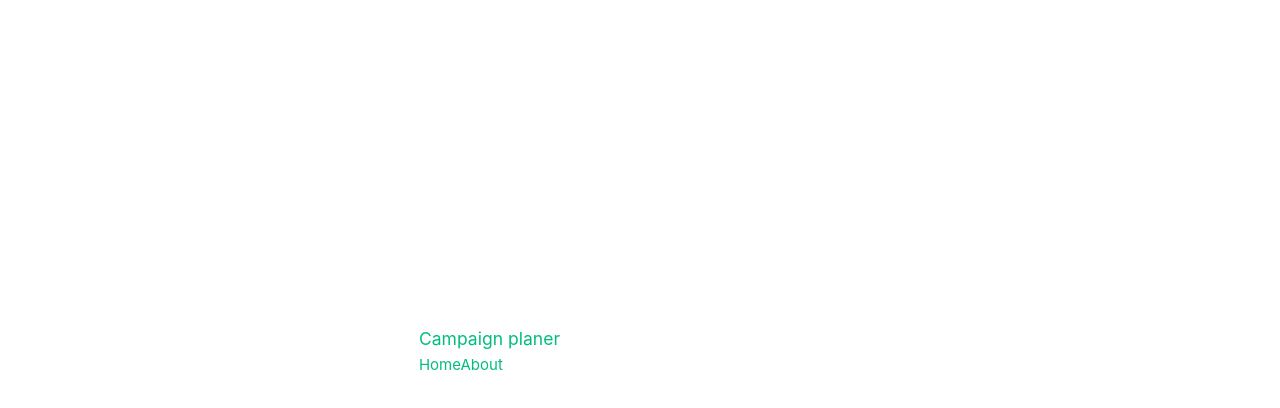
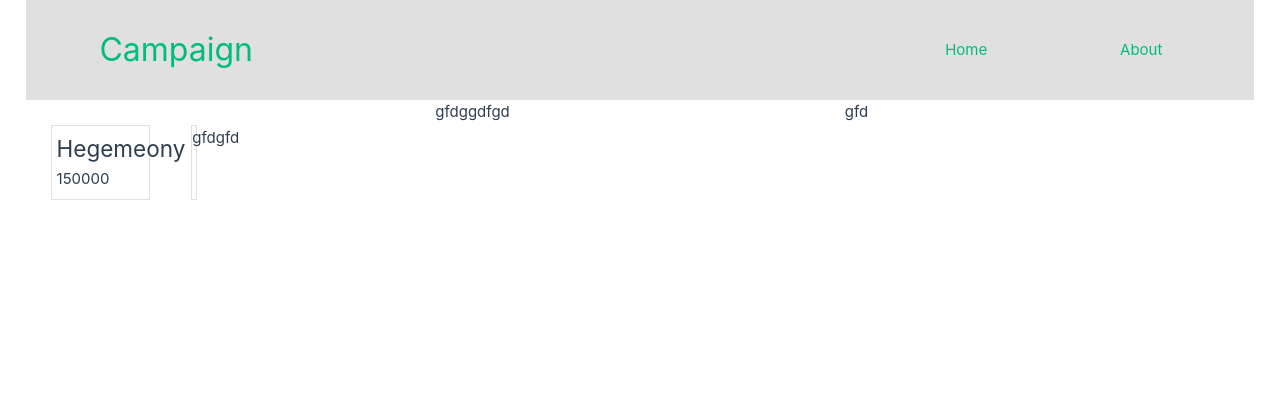
Before and after one commit to kuborek2/campaign_planer, a Vue app in the folder frontend/: page / in a window 1280 px wide. Shown: the top 408 px of the page. Built offline with nearby package versions, Linux system fonts and the light colour scheme.

Commit message:
Added Header, Central content container and started company items

```diff
--- a/frontend/src/App.vue
+++ b/frontend/src/App.vue
@@ -12,77 +12,27 @@ import Header from '@/components/Header.vue';
 
       <div class="wrapper">
         <HelloWorld msg="You did it!" />
-
-      <nav>
-        <RouterLink to="/">Home</RouterLink>
-        <RouterLink to="/about">About</RouterLink>
-      </nav>
       </div> -->
 
 
-  <!-- <RouterView /> -->
+    <RouterView />
 </template>
 
-<style scoped>
-header {
-    width: 100%;
-    height: 150px;
+
+<style>
+
+#app {
+  width: 100vw;
+  height: 100vh;
+  display: flex !important;
+  flex-direction: column;
+  padding: 0 2vw !important;
 }
 
-.logo {
-  display: block;
-  margin: 0 auto 2rem;
-}
-
-nav {
+header {
+  align-self: flex-start;
   width: 100%;
-  font-size: 12px;
-  text-align: center;
-  margin-top: 2rem;
-}
-
-nav a.router-link-exact-active {
-  color: var(--color-text);
-}
-
-nav a.router-link-exact-active:hover {
-  background-color: transparent;
-}
-
-nav a {
-  display: inline-block;
-  padding: 0 1rem;
-  border-left: 1px solid var(--color-border);
-}
-
-nav a:first-of-type {
-  border: 0;
-}
-
-@media (min-width: 1024px) {
-  header {
-    display: flex;
-    place-items: center;
-    padding-right: calc(var(--section-gap) / 2);
-  }
-
-  .logo {
-    margin: 0 2rem 0 0;
-  }
-
-  header .wrapper {
-    display: flex;
-    place-items: flex-start;
-    flex-wrap: wrap;
-  }
-
-  nav {
-    text-align: left;
-    margin-left: -1rem;
-    font-size: 1rem;
-
-    padding: 1rem 0;
-    margin-top: 1rem;
-  }
+  height: 100px;
+  max-height: 100px;
 }
 </style>
--- /dev/null
+++ b/frontend/src/components/CompanyItem.vue
@@ -0,0 +1,43 @@
+<script setup>
+</script>
+
+<template>
+    <div class="container">
+        <div class="item">
+            <h2>
+                <slot name="name"></slot>
+            </h2>
+            <div class="details">
+                <h4>
+                    <slot name="budget"></slot>
+                </h4>
+            </div>
+        </div>
+        <div class="button">
+            gfdgfd
+        </div>
+    </div>
+</template>
+
+<style scoped>
+.container {
+    display: flex;
+    flex-direction: row;
+}
+.item {
+    width: calc(75% - 25px);
+    height: 75px;
+    margin: 25px 0px 25px 25px;
+    display: gird;
+    grid-template-columns: auto;
+    grid-template-rows: 1fr 1fr;
+    padding: 5px;
+    border: 1px solid #E0E0E0;
+}
+.button {
+    width: calc(25% - 25px);
+    height: 75px;
+    margin: 25px 25px 25px 0px;
+    border: 1px solid #E0E0E0;
+}
+</style>
--- /dev/null
+++ b/frontend/src/components/ContentContainer.vue
@@ -0,0 +1,89 @@
+<script setup>
+    import CompanyItem from "./CompanyItem.vue";
+    const companies =
+    [
+        {
+            company_id: 1,
+            name: 'Domain of Man',
+            fund_balance: 100000,
+            products_list: [
+                {
+                    product_id: 1,
+                    name: 'gate'
+                },
+                {
+                    product_id: 2,
+                    name: 'exploration ship'
+                },
+                {
+                    product_id: 3,
+                    name: 'artifacts'
+                }
+            ]
+        },
+        {
+            company_id: 2,
+            name: 'Hegemony',
+            fund_balance: 200000,
+            products_list: [
+                {
+                    product_id: 1,
+                    name: 'toothbrash'
+                },
+                {
+                    product_id: 2,
+                    name: 'ore'
+                },
+                {
+                    product_id: 3,
+                    name: 'food'
+                }
+            ]
+        },
+    ]
+</script>
+
+<template>
+    <div class="container">
+        <div class="companies">
+            <CompanyItem>
+                <template #name>
+                    Hegemeony
+                </template>
+                <template #budget>
+                    150000
+                </template>
+            </CompanyItem>
+        </div>
+        <div class="products">
+            gfdggdfgd
+        </div>
+        <div class="campaigns">
+            gfd
+        </div>
+    </div>
+</template>
+
+<style scoped>
+.container {
+    width: 100%;
+    height: 100%;
+    display: grid;
+    grid-template-columns: 1fr 1fr 1fr;
+    grid-template-rows: auto;
+    grid-template-areas:
+    "companies products campaigns";
+}
+
+.companies {
+    grid-area: companies;
+}
+
+.products {
+    grid-area: products;
+}
+
+.campaigns {
+    grid-area: campaigns;
+}
+</style>
--- a/frontend/src/components/Header.vue
+++ b/frontend/src/components/Header.vue
@@ -4,17 +4,51 @@ import { RouterLink } from 'vue-router'
 
 <template>
     <div class="container">
-        <h3 class="title">
-            <RouterLink to="/">Campaign planer</RouterLink>
-        </h3>
-        <RouterLink to="/">Home</RouterLink>
-        <RouterLink to="/about">About</RouterLink>
+        <div class="title">
+            <RouterLink  to="/"><span>Campaign planer</span></RouterLink>
+        </div>
+        <div class="separator"/>
+        <div class="nav">
+            <RouterLink to="/">Home</RouterLink>
+            <RouterLink to="/about">About</RouterLink>
+        </div>
     </div>
 </template>
 
-<style>
+<style scoped>
 .container {
+    padding: 0 2vw;
     width: 100%;
-    height: 150px;
+    height: 100%;
+    display: grid;
+    grid-template-columns: 250px auto 350px;
+    grid-template-rows: auto;
+    max-height: 100px;
+    overflow: hidden;
+    background-color: #E0E0E0;
 }
+
+.title {
+    font-size: 32px;
+    height: 100%;
+    text-align: center;
+    line-height: 100px;
+}
+
+.nav {
+    height: 100%;
+    line-height: 100px;
+    text-align: center;
+    display: flex;
+    flex-direction: row;
+    justify-content: space-around;
+}
+
+.container > a {
+    align-self: flex-end;
+    font-size: 50px;
+}
+
+
+
 </style>
--- a/frontend/src/views/HomeView.vue
+++ b/frontend/src/views/HomeView.vue
@@ -1,9 +1,12 @@
 <script setup>
-// import TheWelcome from '@/components/TheWelcome.vue'
+  import ContentContainer from '../components/ContentContainer.vue';
 </script>
 
 <template>
   <main>
-    Nothing
+    <ContentContainer/>
   </main>
 </template>
+
+<style>
+</style>
```
Also changed, not shown: 2 other files (tests, documents, lock files or other folders). Lines whose indentation alone changed are shown as unchanged.
